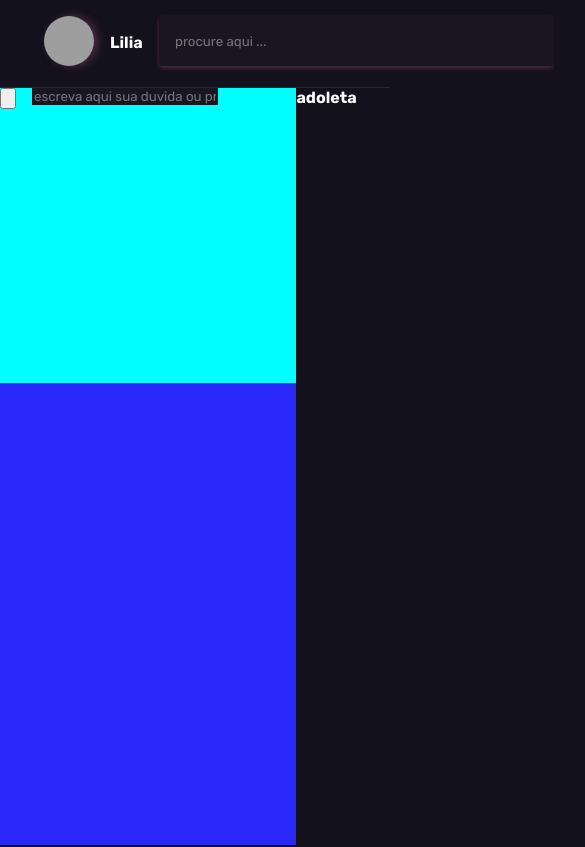
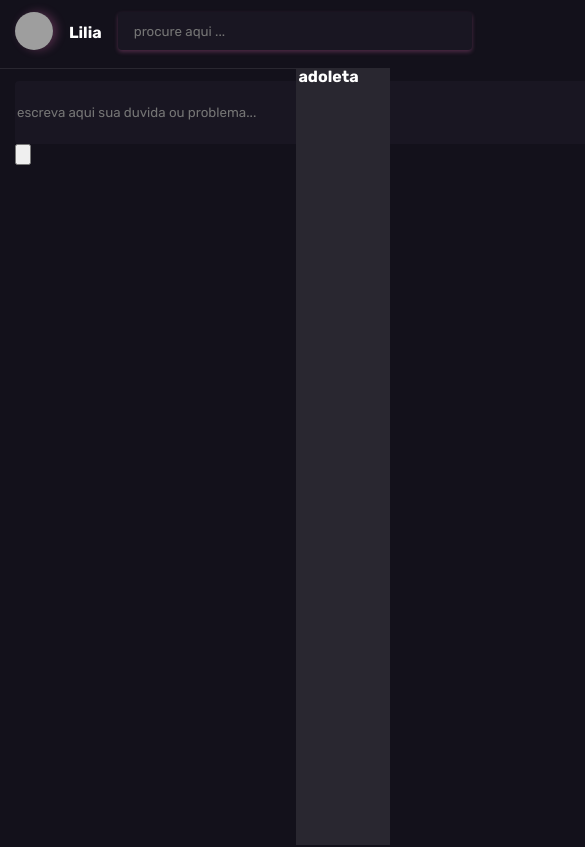
Before and after one commit to byte-serido/trainign-devs-byte, a Vue app in the folder src/frontend/ketlly/tarefa1/: page / in a window 390 px wide. Shown: the top 847 px of the page, 585 px wide, since content can reach past the window. Built offline with nearby package versions, Linux system fonts and the light colour scheme; grey boxes are pictures that could not be loaded.

Commit message:
fix: editando os tamamhos do sistema para tela de 1536x864 #24
posteriormente criar a responsividade

```diff
--- a/src/frontend/ketlly/tarefa1/public/style.css
+++ b/src/frontend/ketlly/tarefa1/public/style.css
@@ -9,7 +9,7 @@
    .cabecalho {
        display: flex;
        justify-content: space-between;
-       padding: 16px 32px 18px 44px;
+       padding: 12px 15px 15px;
        border-bottom: 1px solid #292730;
    }
 
@@ -24,16 +24,16 @@
    }
 
    .cabecalho .imagem {
-       width: 50px;
-       height: 50px;
+       width: 38px;
+       height: 38px;
        border-radius: 50%;
        box-shadow: 4px 0px 10px rgba(255, 121, 198, 0.25);
    }
 
    .cabecalho input {
-       height: 50px;
-       width: 363px;
-       padding: 0px 16.24px;
+       height: 38px;
+       width: 322px;
+       padding: 0px 16px;
        border-radius: 4px;
        box-shadow: 0px 2px 4px rgba(255, 121, 198, 0.25);
    }
@@ -47,25 +47,29 @@
 
    main .edit {
        display: inline-block;
-       height: calc(100vh - 87.2px);
+       height: calc(100vh - 68.2px);
    }
 
    .principal {
        width: 76%;
-       background-color: rgb(42, 39, 249);
-   }
-
-   .lateral {
-       width: calc(24% - 1px);
-       border-left: 1px solid pink;
    }
 
    .pergunta {
-       background-color: aqua;
-       height: 39%;
+       padding: 12px 15px;
    }
 
    .pergunta input {
-       margin-left: 32px;
+       height: 60.5px;
+       width: 1115px;
+       left: 0px;
+       top: 0px;
+       border-radius: 4px;
+   }
+
+   #lateral_edit {
        position: absolute;
+       border-left: 2px solid #292730;
+       background-color: #292730;
+       margin-top: 0%;
+       width: calc(24% - 2px);
    }
```
